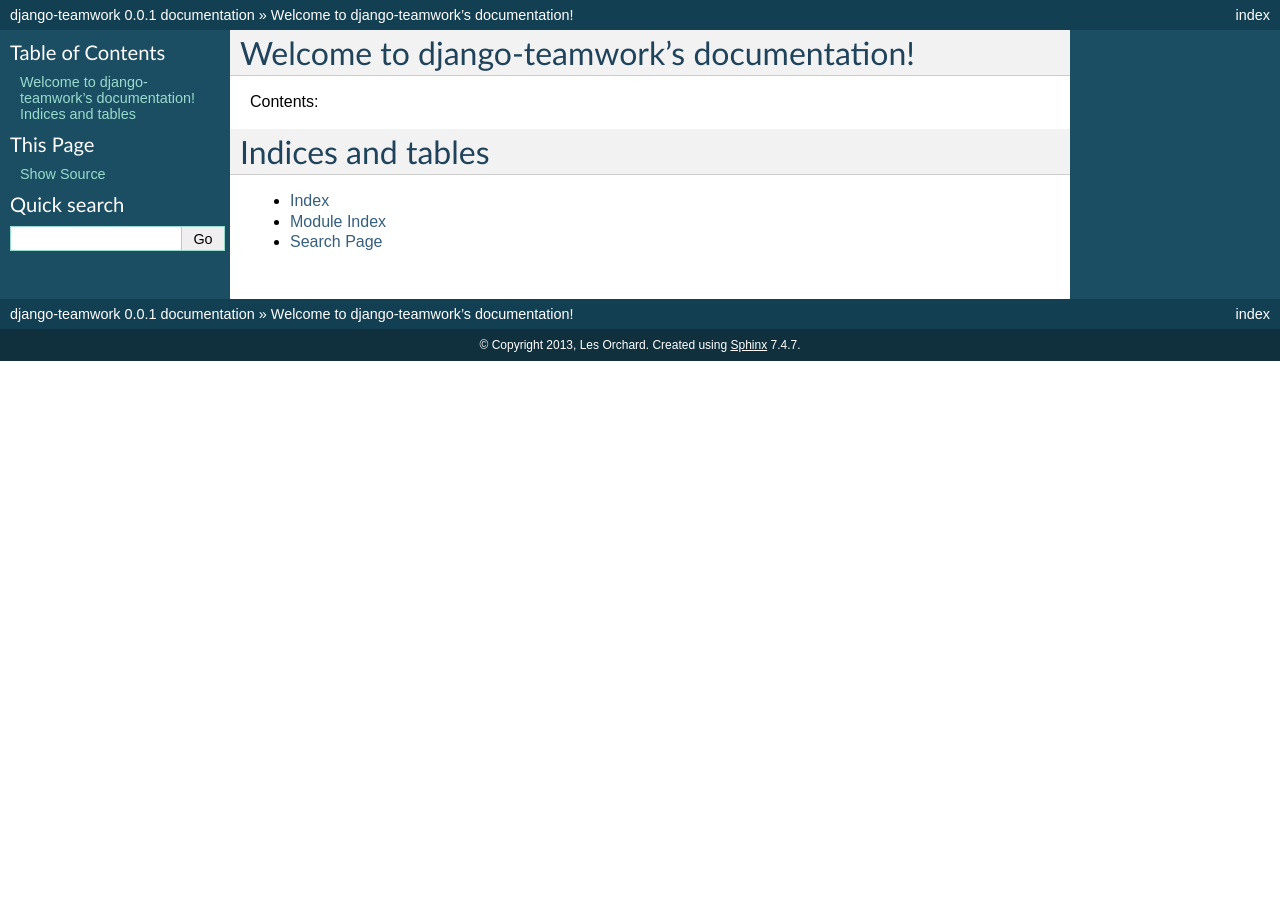
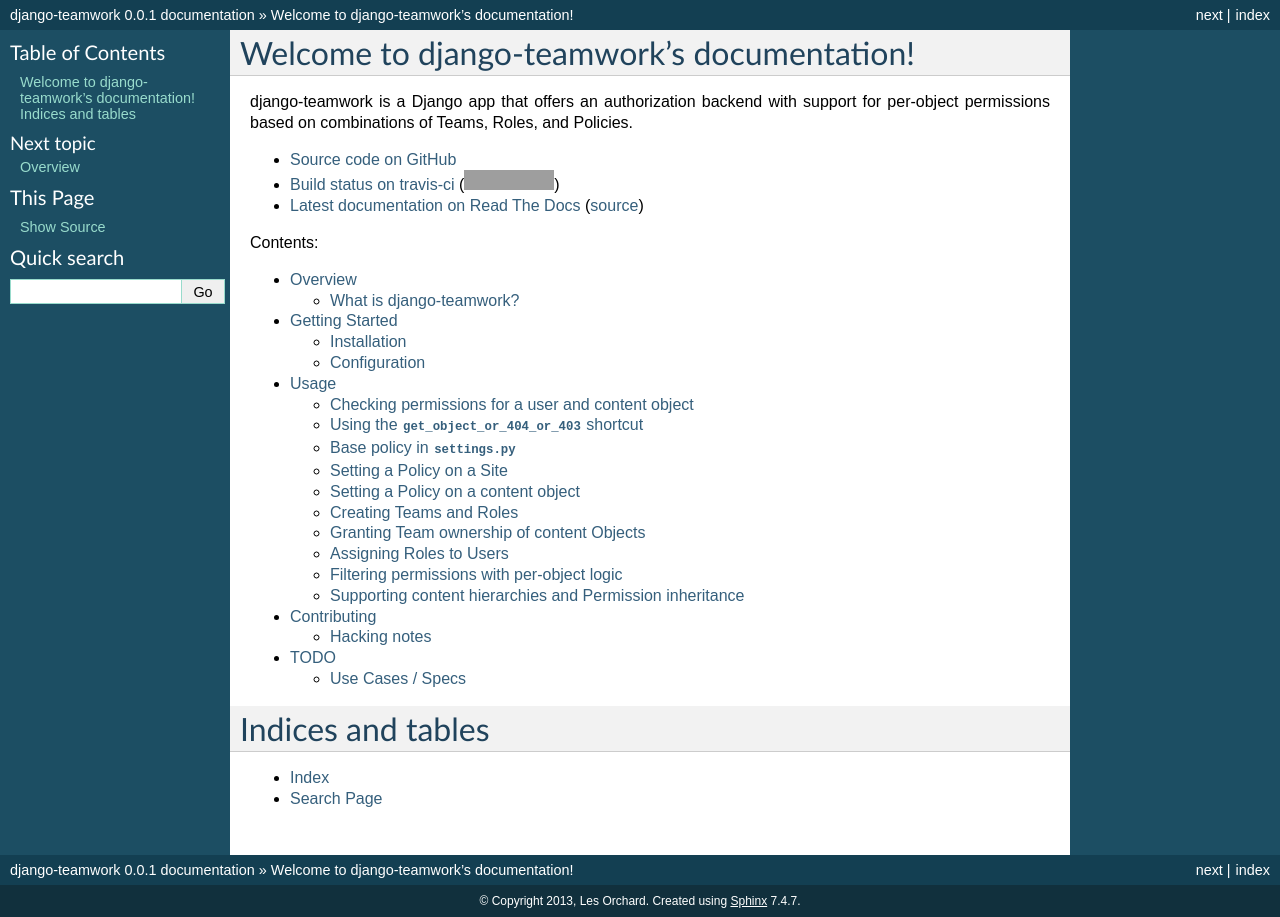
Before and after one commit to lmorchard/django-teamwork, a Sphinx documentation site: the page built from docs/index.rst, in a window 1280 px wide. Built offline with Sphinx 7.4.7, drawn with Linux system fonts in a browser that asks for light colours; grey boxes are pictures that could not be loaded.

Commit message:
Getting a start on fleshing out the docs

```diff
--- /dev/null
+++ b/docs/getting_started.rst
@@ -0,0 +1,53 @@
+.. _getting-started:
+
+Getting Started
+===============
+
+Installation
+------------
+
+First, get the package itself installed. You may find it handy to try this::
+
+    pip install -e 'git://github.com/lmorchard/django-teamwork.git#egg=django-teamwork`
+
+This may or may not work, depending on whether I've yet done my job in
+building a sensible ``setup.py``.
+
+(`Pull requests welcome!`_ See also: :ref:`contributing`)
+
+Configuration
+-------------
+
+Add ``teamwork`` to your ``INSTALLED_APPS`` list in ``settings.py``::
+
+    INSTALLED_APPS = (
+        # ...
+        'django.contrib.auth',
+        'teamwork',
+        # ...
+    )
+
+Add ``teamwork.backends.TeamworkBackend`` to ``AUTHENTICATION_BACKENDS`` in
+``settings.py``::
+
+    AUTHENTICATION_BACKENDS = (
+        # ...
+        'django.contrib.auth.backends.ModelBackend',
+        'teamwork.backends.TeamworkBackend',
+        # ...
+    )
+
+Finally, create all the models::
+
+    $ ./manage.py syncdb
+    $ ./manage.py migrate teamwork
+
+Of course, your mileage may vary, if you're not using `South`_ to manage your
+model changes.
+
+.. LINKS
+
+.. _Pull requests welcome!: https://github.com/lmorchard/django-teamwork/pulls
+.. _South: http://south.aeracode.org/
+
+.. vim:set tw=78 ai fo+=n fo-=l ft=rst:
--- a/docs/index.rst
+++ b/docs/index.rst
@@ -1,21 +1,35 @@
-.. django-teamwork documentation master file, created by
-   sphinx-quickstart on Fri Jun  7 15:49:07 2013.
-   You can adapt this file completely to your liking, but it should at least
-   contain the root `toctree` directive.
+Welcome to django-teamwork's documentation!
+=============================================
 
-Welcome to django-teamwork's documentation!
-===========================================
+django-teamwork is a Django app that offers an authorization backend with
+support for per-object permissions based on combinations of Teams, Roles, and
+Policies.
+
+- `Source code on GitHub <https://github.com/lmorchard/django-teamwork>`_
+- `Build status on travis-ci <http://travis-ci.org/lmorchard/django-teamwork>`_ (|build-status|)
+- `Latest documentation on Read The Docs <https://django-teamwork.readthedocs.org/en/latest/>`_
+  (`source <https://github.com/lmorchard/django-teamwork/tree/master/docs>`_)
+
+.. |build-status| image:: https://secure.travis-ci.org/lmorchard/django-teamwork.png?branch=master
+           :target: http://travis-ci.org/lmorchard/django-teamwork
 
 Contents:
 
 .. toctree::
    :maxdepth: 2
 
-
+   overview
+   getting_started
+   usage
+   contributing
+   faqs
+   todo
 
 Indices and tables
 ==================
 
 * :ref:`genindex`
-* :ref:`modindex`
 * :ref:`search`
+
+
+.. vim:set tw=78 ai fo+=n fo-=l ft=rst:
--- /dev/null
+++ b/docs/overview.rst
@@ -0,0 +1,51 @@
+Overview
+========
+
+What is django-teamwork?
+------------------------
+
+django-teamwork is a Django app that offers an authorization backend with
+support for per-object permissions based on combinations of Teams, Roles, and
+Policies.
+
+This app was born out of `Kuma`_, the Django-based wiki / CMS that powers the
+`Mozilla Developer Network`_. MDN hosts a large body of documentation, with
+pages arranged into a tree of sections and sub-sections. These site sections
+are each managed by different teams and people, whom in turn have their own
+requirements for controlling access to read and alter content.
+
+.. _`Kuma`: https://github.com/mozilla/kuma
+.. _`Mozilla Developer Network`: https://developer.mozilla.org
+
+So, django-teamwork was created to provide per-object and per-section
+flexibility for controlling permissions granted by content objects. Here are
+some highlights:
+
+* Teams can be given ownership of content Objects
+
+* Teams offer Roles that, when assigned to Users, grant selected Privileges
+  for team-owned content objects
+
+* Independent of Teams and Roles, Policies can be set on content objects that
+  grant Permissions based on criteria such as:
+
+  - whether a User is anonymous or authenticated;
+
+  - whether the User owns the object;
+
+  - or by specifying specific Users and Groups.
+
+* Policies can be set on a Site objects to apply site-wide
+
+* Policies can be specified in ``settings.py`` to establish a base set of
+  Permissions for the entire installation.
+
+* Content objects can optionally filter the set of Permissions granted by
+  Teams, Roles, and Policies to add or remove Permissions based on custom
+  model logic.
+
+* Content objects with a hierarchical tree structure can optionally offer a
+  list of parents. This is used to implement inheritance for Team ownership and
+  Policy application, so that Permissions cascade down the content tree.
+
+.. vim:set tw=78 ai fo+=n fo-=l ft=rst:
--- /dev/null
+++ b/docs/todo.rst
@@ -0,0 +1,78 @@
+.. _todo:
+
+TODO
+====
+
+* Move all the below into GitHub Issues, once this gets to feature-complete
+
+* Get this onto PyPi and make sure the usual methods of installation work
+
+* Add views for Team and Policy management, outside of Admin
+
+  - Need views in example app for profile views
+
+* Popup-friendly views?
+
+  - to apply / adjust Policy on a content Object
+
+  - to assign a user to one of your Teams
+
+* API ergonomics
+
+  - shortcut to convert from codename + content object to Permission
+
+* Support ForeignKey for Policy directly from content objects?
+
+* Support many-to-many for Policies and content objects?
+
+* Abstract out / make more flexible some of the integration points
+
+  - optional fields & methods on content objects
+
+    * team field
+
+    * get_permission_parents, get_all_permissions
+
+* Consider optimizations for mass-lookup cases, because this does nothing for
+  that now.
+
+Use Cases / Specs
+-----------------
+
+This is a thinking-aloud section where I braindumped about what I'm trying to
+accomplish here:
+
+* As a creator of a content Object
+  I want to create a Team
+  In order to delegate Permissions granted by a content Object
+
+* As a creator of a content Object
+  I want to assign ownership of my Object to a Team
+  In order to share ownership of a content Object
+
+* As a manager of a Team
+  I want to create a Team Role that encompasses a subset of my Permissions
+  In order to delegate some, but not all, Permissions granted by an Object
+
+* As a manager of a Team
+  I want to assign a Role on my Team to another User
+  In order to delegate Permissions granted by Team-owned Objects
+
+* As the manager of a Role,
+  I want to be given a list of my Permissions that are available to delegate,
+  So that I can easily build a Role
+
+  - How to assemble this list? Can't be as permissive as superuser access, can
+    only consist of Permissions available to Team creator
+
+* As a manager of a content Object,
+  I want to be able to create a Policy that encompasses a set of Permissions,
+  In order to delegate Permissions to Users who are not Team members
+
+* As a creator of content Objects in a hierarchical tree,
+  I want Team ownership to apply recursively down through the tree,
+  In order to avoid assigning Team ownership to each child Object individually
+
+* As a creator of content Objects in a hierarchical tree,
+  I want a Policy to apply recursively down through the tree,
+  In order to avoid assigning a Policy to each child Object individually
--- /dev/null
+++ b/docs/usage.rst
@@ -0,0 +1,81 @@
+.. _usage:
+
+Usage
+=====
+
+Contents under construction; this page is mainly a feature teaser.
+
+The best sample code is currently found in:
+
+* `the teamwork_example app`_ used in tests;
+
+* and in `the backend tests`_ themselves.
+
+.. _the backend tests: https://github.com/lmorchard/django-teamwork/blob/master/teamwork/tests/test_backends.py
+.. _the teamwork_example app: https://github.com/lmorchard/django-teamwork/tree/master/teamwork_example
+
+Checking permissions for a user and content object
+--------------------------------------------------
+
+@@ TODO. It goes a little something like this::
+
+    if not request.user.has_perm('wiki.view_document', doc):
+        raise PermissionDenied
+
+Using the ``get_object_or_404_or_403`` shortcut
+-----------------------------------------------
+
+@@ TODO. It goes a little something like this::
+
+    from teamwork.shortcuts import get_object_or_404_or_403
+    # ...
+    doc = get_object_or_404_or_403('wiki.add_revision', request.user,
+        Document, locale=document_locale, slug=document_slug)
+
+Base policy in ``settings.py``
+------------------------------
+
+@@ TODO. `Example <https://github.com/lmorchard/django-teamwork/blob/master/teamwork/tests/test_backends.py#L270>`_. Here's an inadequate sample::
+
+    TEAMWORK_BASE_POLICIES = {
+        'anonymous': (
+            'wiki.view_document',),
+        'authenticated': (
+            'wiki.view_document', 'wiki.add_document', 'wiki.add_revision'),
+    }
+
+
+Setting a Policy on a Site
+--------------------------
+
+@@ TODO. `Example test <https://github.com/lmorchard/django-teamwork/blob/master/teamwork/tests/test_backends.py#L208>`_.
+
+Setting a Policy on a content object
+------------------------------------
+
+@@ TODO. `Example test <https://github.com/lmorchard/django-teamwork/blob/master/teamwork/tests/test_backends.py#L65>`_.
+
+Creating Teams and Roles
+------------------------
+
+@@ TODO. `Example test <https://github.com/lmorchard/django-teamwork/blob/master/teamwork/tests/test_backends.py#L65>`_.
+
+Granting Team ownership of content Objects
+------------------------------------------
+
+@@ TODO. Example `model <https://github.com/lmorchard/django-teamwork/blob/master/teamwork_example/wiki/models.py#L17>`_ and `test <https://github.com/lmorchard/django-teamwork/blob/master/teamwork/tests/test_backends.py#L86>`_.
+
+Assigning Roles to Users
+------------------------
+
+@@ TODO. `Example test <https://github.com/lmorchard/django-teamwork/blob/master/teamwork/tests/test_backends.py#L90>`_.
+
+Filtering permissions with per-object logic
+-------------------------------------------
+
+@@ TODO. Example `model <https://github.com/lmorchard/django-teamwork/blob/master/teamwork_example/wiki/models.py#L43>`_ and `test <https://github.com/lmorchard/django-teamwork/blob/master/teamwork/tests/test_backends.py#L131>`_.
+
+Supporting content hierarchies and Permission inheritance
+---------------------------------------------------------
+
+@@ TODO. Example `test <https://github.com/lmorchard/django-teamwork/blob/master/teamwork/tests/test_backends.py#L141>`_ and `model <https://github.com/lmorchard/django-teamwork/blob/master/teamwork_example/wiki/models.py#L51>`_.
```
Also changed, not shown: README.rst (+3 -108 lines), docs/contributing.rst (added, +36 -0 lines), docs/faqs.rst (added).
